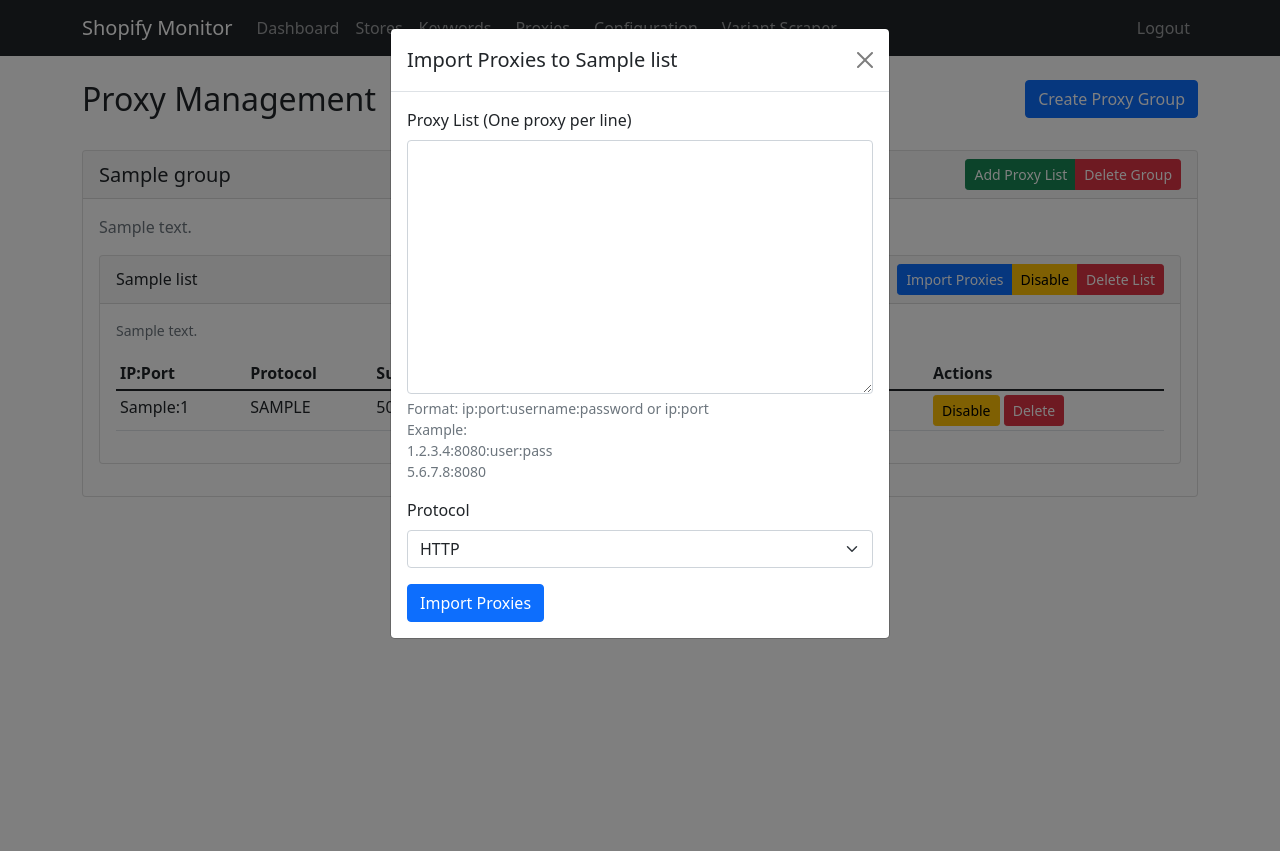
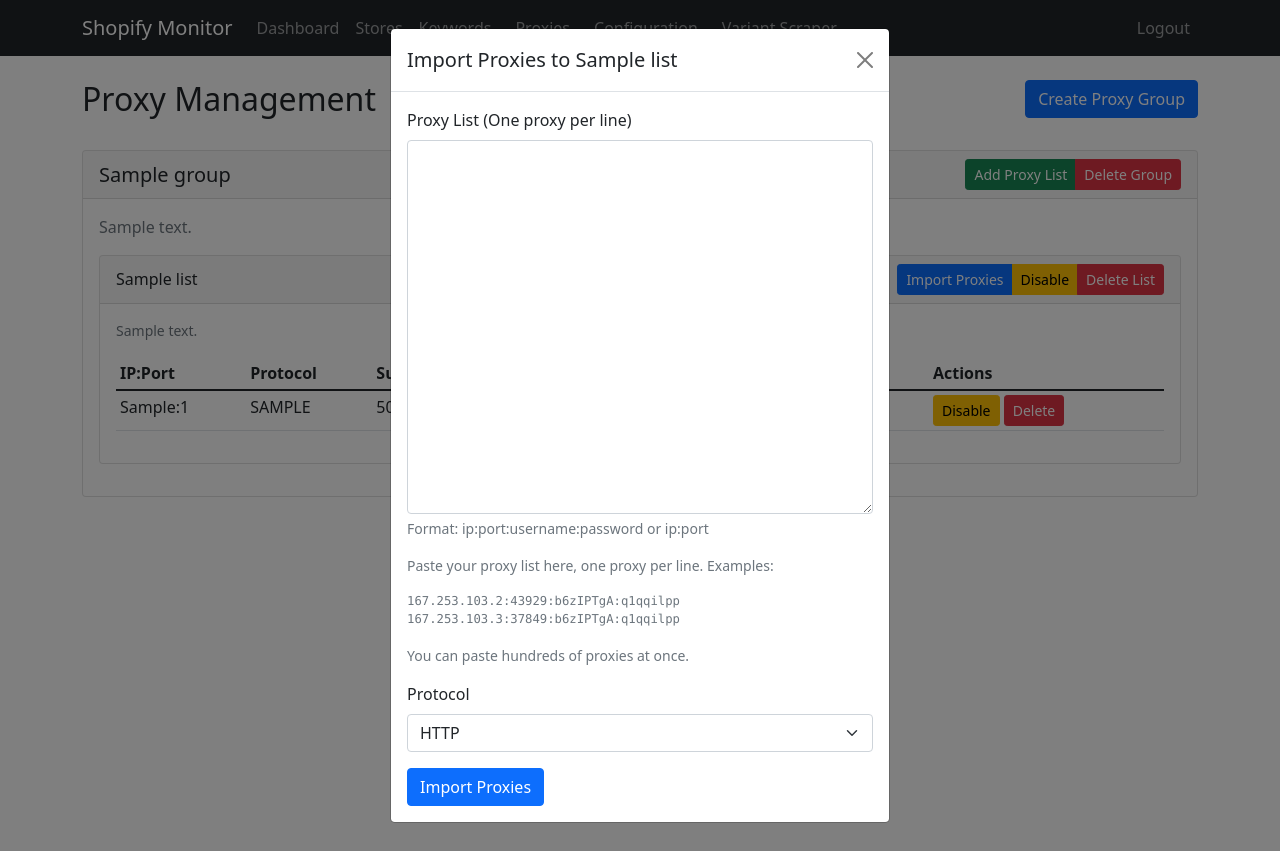
Before and after one commit to Voldemort0628/DiscordBot-, a Flask app: page /proxies in a window 1280 px wide, after a click on "Import Proxies". Run offline with Flask 3, Linux system fonts and the light colour scheme; a user stored in the database is signed in; tables that the repository leaves empty hold one stand-in row (values such as "Sample post").

Commit message:
Enhance proxy import functionality: Allow bulk upload of up to 250 proxies at once, improving usability and efficiency.  Includes error handling and improved UI feedback.
Screenshot: https://storage.googleapis.com/screenshot-production-us-central1/1e1cbc8b-c2f7-4d0c-9642-238121b2e840/67a9b50b-db05-4b46-a9f7-ffbb806b6622.jpg

```diff
--- a/app.py
+++ b/app.py
@@ -24,13 +24,16 @@
 def create_app():
     app = Flask(__name__)
 
-    # Basic Configuration
+    # Enhanced Configuration
     app.config['SECRET_KEY'] = os.environ.get('FLASK_SECRET_KEY', os.urandom(24))
     app.config['SQLALCHEMY_DATABASE_URI'] = os.environ.get('DATABASE_URL')
     app.config['SQLALCHEMY_TRACK_MODIFICATIONS'] = False
     app.config['SQLALCHEMY_ENGINE_OPTIONS'] = {
         'pool_pre_ping': True,
         'pool_recycle': 300,
+        'pool_size': 20,
+        'max_overflow': 5,
+        'pool_timeout': 30
     }
 
     # Initialize Flask extensions
@@ -524,7 +527,7 @@
 
     @app.route('/import_proxies/<int:list_id>', methods=['POST'])
     @login_required
-    def import_proxies_to_list(list_id): #Renamed to avoid name collision
+    def import_proxies_to_list(list_id):
         proxy_list = ProxyList.query.get_or_404(list_id)
         if proxy_list.group.user_id != current_user.id:
             flash('Access denied', 'error')
@@ -533,32 +536,40 @@
         import_form = ProxyImportForm()
         if import_form.validate_on_submit():
             try:
-                proxy_data = import_form.proxy_list.data.strip().split('\n')
+                # Split the input by newlines and filter out empty lines
+                proxy_data = [line.strip() for line in import_form.proxy_list.data.split('\n') if line.strip()]
                 protocol = import_form.protocol.data
                 added_count = 0
                 error_count = 0
+                existing_count = 0
 
                 for line in proxy_data:
-                    line = line.strip()
-                    if not line:
-                        continue
-
                     try:
                         parts = line.split(':')
                         if len(parts) not in [2, 4]:
                             error_count += 1
                             continue
 
-                        if len(parts) == 2:
-                            ip, port = parts
-                            username = password = None
-                        else:
-                            ip, port, username, password = parts
+                        ip = parts[0]
+                        port = int(parts[1])
+                        username = parts[2] if len(parts) > 2 else None
+                        password = parts[3] if len(parts) > 3 else None
+
+                        # Check for existing proxy in this list
+                        existing = Proxy.query.filter_by(
+                            list_id=list_id,
+                            ip=ip,
+                            port=port
+                        ).first()
+
+                        if existing:
+                            existing_count += 1
+                            continue
 
                         proxy = Proxy(
                             list_id=list_id,
                             ip=ip,
-                            port=int(port),
+                            port=port,
                             username=username,
                             password=password,
                             protocol=protocol,
@@ -567,11 +578,24 @@
                         db.session.add(proxy)
                         added_count += 1
 
-                    except (ValueError, IndexError):
+                        # Commit in batches to prevent memory issues
+                        if added_count % 50 == 0:
+                            db.session.commit()
+
+                    except (ValueError, IndexError) as e:
+                        print(f"Error processing proxy line '{line}': {e}")
                         error_count += 1
 
+                # Final commit for remaining proxies
                 db.session.commit()
-                flash(f'Successfully added {added_count} proxies. {error_count} failed.')
+
+                status_msg = f'Successfully added {added_count} proxies.'
+                if error_count > 0:
+                    status_msg += f' {error_count} failed.'
+                if existing_count > 0:
+                    status_msg += f' {existing_count} were duplicates.'
+                flash(status_msg)
+
             except Exception as e:
                 db.session.rollback()
                 print(f"Error importing proxies: {e}")
--- a/templates/proxies.html
+++ b/templates/proxies.html
@@ -112,12 +112,13 @@
                             {{ import_form.hidden_tag() }}
                             <div class="mb-3">
                                 {{ import_form.proxy_list.label(class="form-label") }}
-                                {{ import_form.proxy_list(class="form-control", rows=10) }}
+                                {{ import_form.proxy_list(class="form-control", rows=15, style="font-family: monospace;") }}
                                 <div class="form-text">
-                                    Format: ip:port:username:password or ip:port<br>
-                                    Example:<br>
-                                    1.2.3.4:8080:user:pass<br>
-                                    5.6.7.8:8080
+                                    <p>Format: ip:port:username:password or ip:port</p>
+                                    <p>Paste your proxy list here, one proxy per line. Examples:</p>
+                                    <pre class="text-muted">167.253.103.2:43929:b6zIPTgA:q1qqilpp
+167.253.103.3:37849:b6zIPTgA:q1qqilpp</pre>
+                                    <p>You can paste hundreds of proxies at once.</p>
                                 </div>
                             </div>
                             <div class="mb-3">
```
